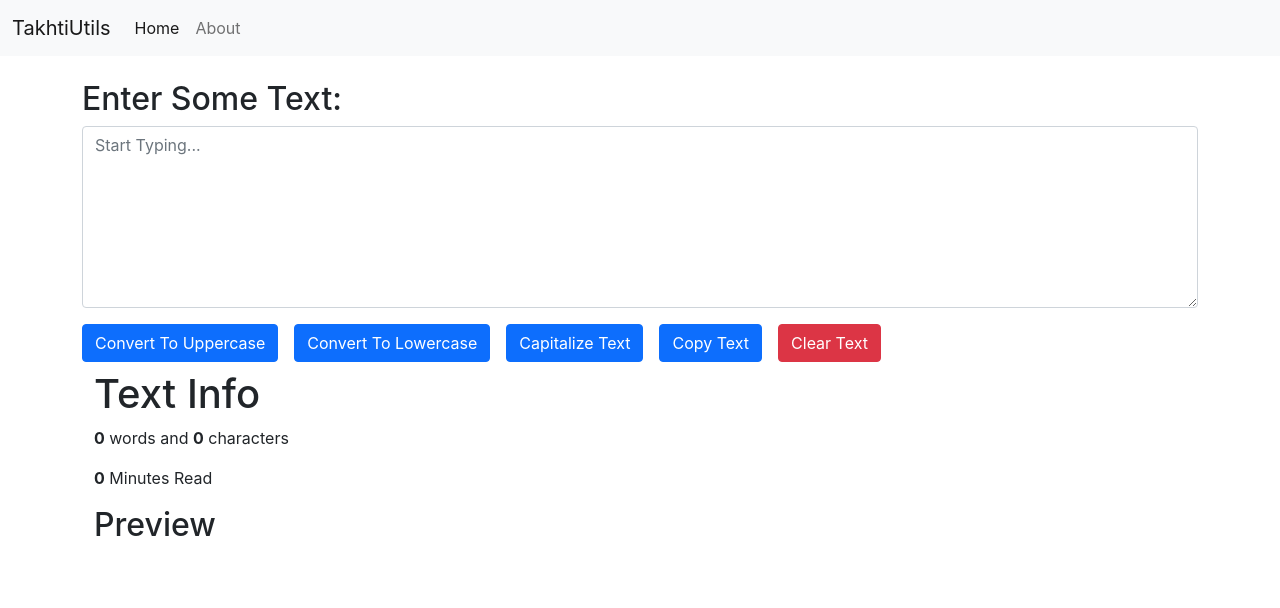
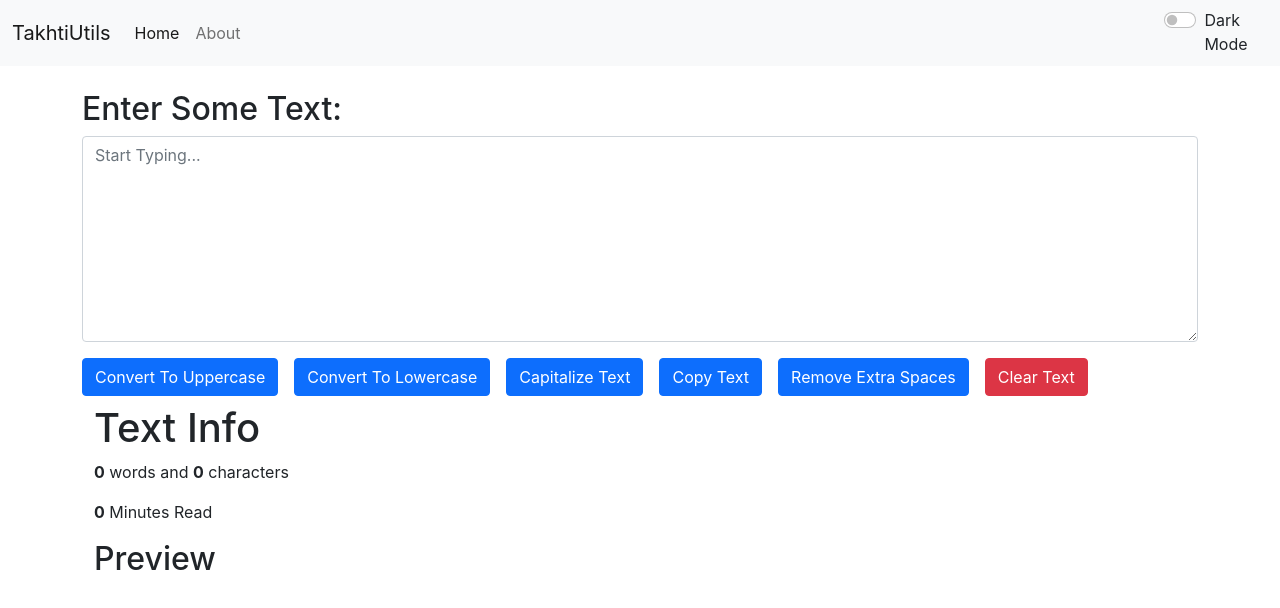
Before and after one commit to SaabK/TakhtiUtils, a React (Create React App) app: page /About in a window 1280 px wide. Shown: the top 608 px of the page. Built offline with nearby package versions, Linux system fonts and the light colour scheme.

Commit message:
Added Features

```diff
--- a/src/App.js
+++ b/src/App.js
@@ -1,14 +1,29 @@
+import { useState } from 'react';
 import './App.css';
 // import About from './components/About';
 import Navbar from './components/Navbar';
 import TextForm from './components/TextForm';
 
 function App() {
+  const [mode, setMode] = useState("light");
+
+  const toggleMode = () => {
+    if(mode === "light"){
+      setMode("dark")
+      document.body.style.backgroundColor = "#353535";
+      document.body.style.color = "white";  // #dadce0
+    }
+    else {
+      setMode("light")
+      document.body.style.backgroundColor = "white";
+    }
+  }
+
   return (
     <>
-    <Navbar title="TakhtiUtils"/>
+    <Navbar title="TakhtiUtils" mode={mode} toggleMode={toggleMode}/>
     <div className="container my-4">
-      <TextForm heading="Enter Some Text:"/>
+      <TextForm mode={mode} heading="Enter Some Text:"/>
     </div>
     {/* <About/> */}
     </>
--- a/src/components/About.js
+++ b/src/components/About.js
@@ -77,7 +77,7 @@ export default function About() {
                 </div>
             </div>
 
-            <button onClick={toggleDarkMode} type="button" class="btn btn-dark my-2">{changeText}</button>
+            <button onClick={toggleDarkMode} type="button" className="btn btn-dark my-2">{changeText}</button>
         </div>
     )
 }
--- a/src/components/Navbar.js
+++ b/src/components/Navbar.js
@@ -1,10 +1,9 @@
 import React from 'react'
-import PropTypes from 'prop-types'
 
 
 export default function Navbar(props) {
     return (
-        <nav className="navbar navbar-expand-lg navbar-light bg-light">
+        <nav className={`navbar navbar-expand-lg navbar-${props.mode} bg-${props.mode}`}>
             <div className="container-fluid">
                 <a className="navbar-brand" href="/">{props.title}</a>
                 <button className="navbar-toggler" type="button" data-bs-toggle="collapse" data-bs-target="#navbarNav" aria-controls="navbarNav" aria-expanded="false" aria-label="Toggle navigation">
@@ -21,14 +20,24 @@ export default function Navbar(props) {
                     </ul>
                 </div>
             </div>
+
+            <div className={`form-check form-switch text-${props.mode==='light'?'dark':'light'}`}>
+                <input className="form-check-input" onClick={props.toggleMode} type="checkbox" role="switch" id="flexSwitchCheckDefault"/>
+                <label class ="form-check-label" htmlFor="flexSwitchCheckDefault">Dark Mode</label>
+            </div>
         </nav>
     )
 }
 
-Navbar.propTypes = {
-    title: PropTypes.string,
-};
 
-Navbar.defaultProps = {
-    title: "Website name here!"
-};
+
+
+
+
+// Navbar.propTypes = {
+//     title: PropTypes.string,
+// };
+
+// Navbar.defaultProps = {
+//     title: "Website name here!"
+// };
--- a/src/components/TextForm.js
+++ b/src/components/TextForm.js
@@ -29,9 +29,14 @@ export default function TextForm(props) {
     }
 
     const copyClick = () => {
-        let text = document.getElementById("textBox");
-        text.select();
-        navigator.clipboard.writeText(text.value);
+        let copiedText = document.getElementById("textBox");
+        copiedText.select();
+        navigator.clipboard.writeText(copiedText.value);
+    }
+
+    const spacesClick = () => {
+        let spacedText = text.split(/[ ]+/);
+        setText(spacedText.join(" "))
     }
 
     let textSplit = text.split(" ").length - 1;
@@ -41,13 +46,14 @@ export default function TextForm(props) {
         <div>
             <h2>{props.heading}</h2>
             <div className="mb-3">
-                <textarea className="form-control" id="textBox" rows="7" value={text} onChange={changeHandle} placeholder={"Start Typing..."} ></textarea>
+                <textarea className="form-control" id="textBox" rows="8" value={text} onChange={changeHandle} placeholder={"Start Typing..."} ></textarea>
             </div>
             <button className="btn btn-primary" onClick={upperClick}>Convert To Uppercase</button>
             <button className="btn btn-primary mx-3" onClick={lowerClick}>Convert To Lowercase</button>
             <button className="btn btn-primary " onClick={capClick}>Capitalize Text</button>
             <button className="btn btn-primary mx-3" onClick={copyClick}>Copy Text</button>
-            <button className="btn btn-danger " onClick={clearClick}>Clear Text</button>
+            <button className="btn btn-primary " onClick={spacesClick}>Remove Extra Spaces</button>
+            <button className="btn btn-danger mx-3" onClick={clearClick}>Clear Text</button>
         </div>
         <div className="container my-2">
             <h1>Text Info</h1>
--- a/src/index.css
+++ b/src/index.css
@@ -1,4 +1,4 @@
-body {
+ body {
   margin: 0;
   font-family: -apple-system, BlinkMacSystemFont, 'Segoe UI', 'Roboto', 'Oxygen',
     'Ubuntu', 'Cantarell', 'Fira Sans', 'Droid Sans', 'Helvetica Neue',
```
